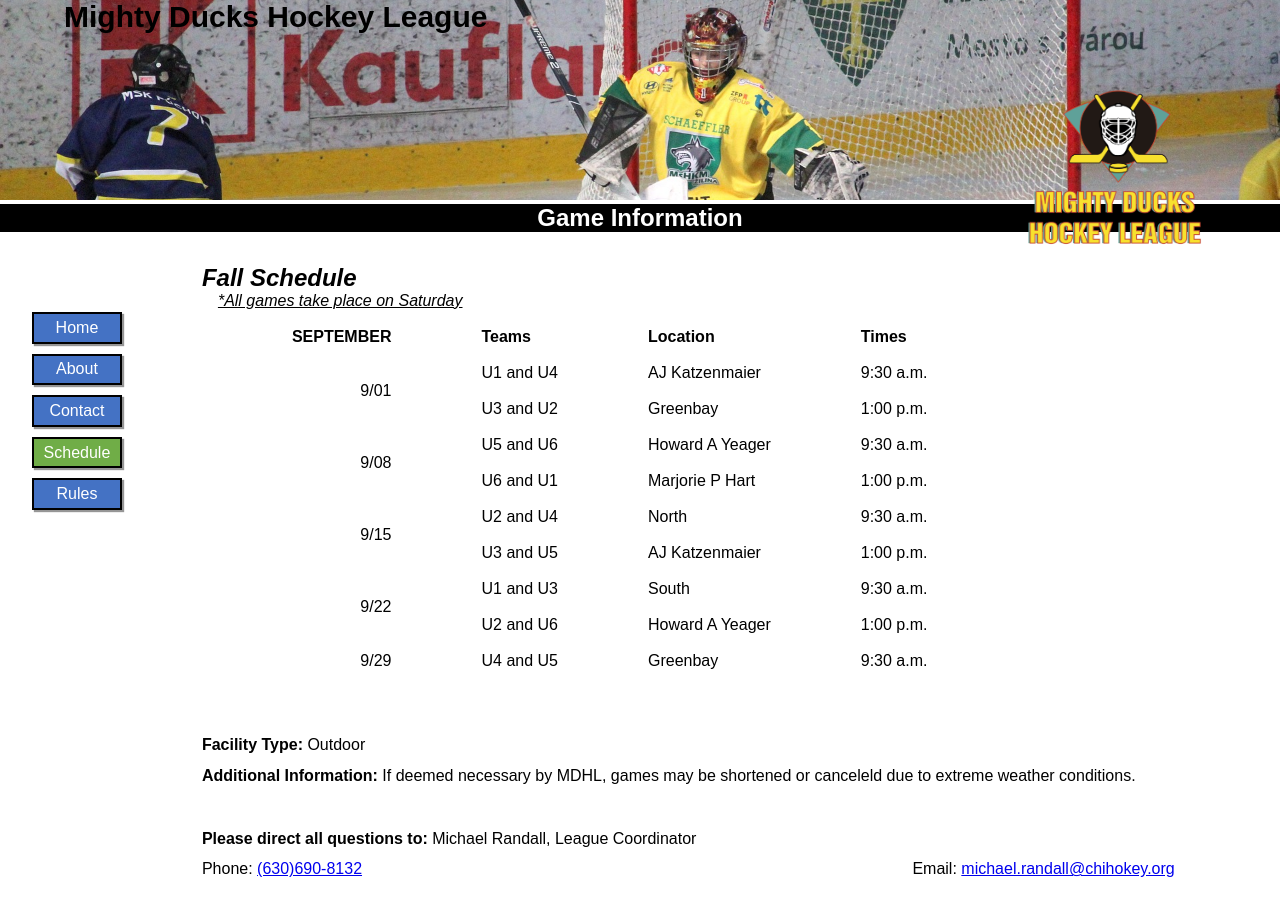
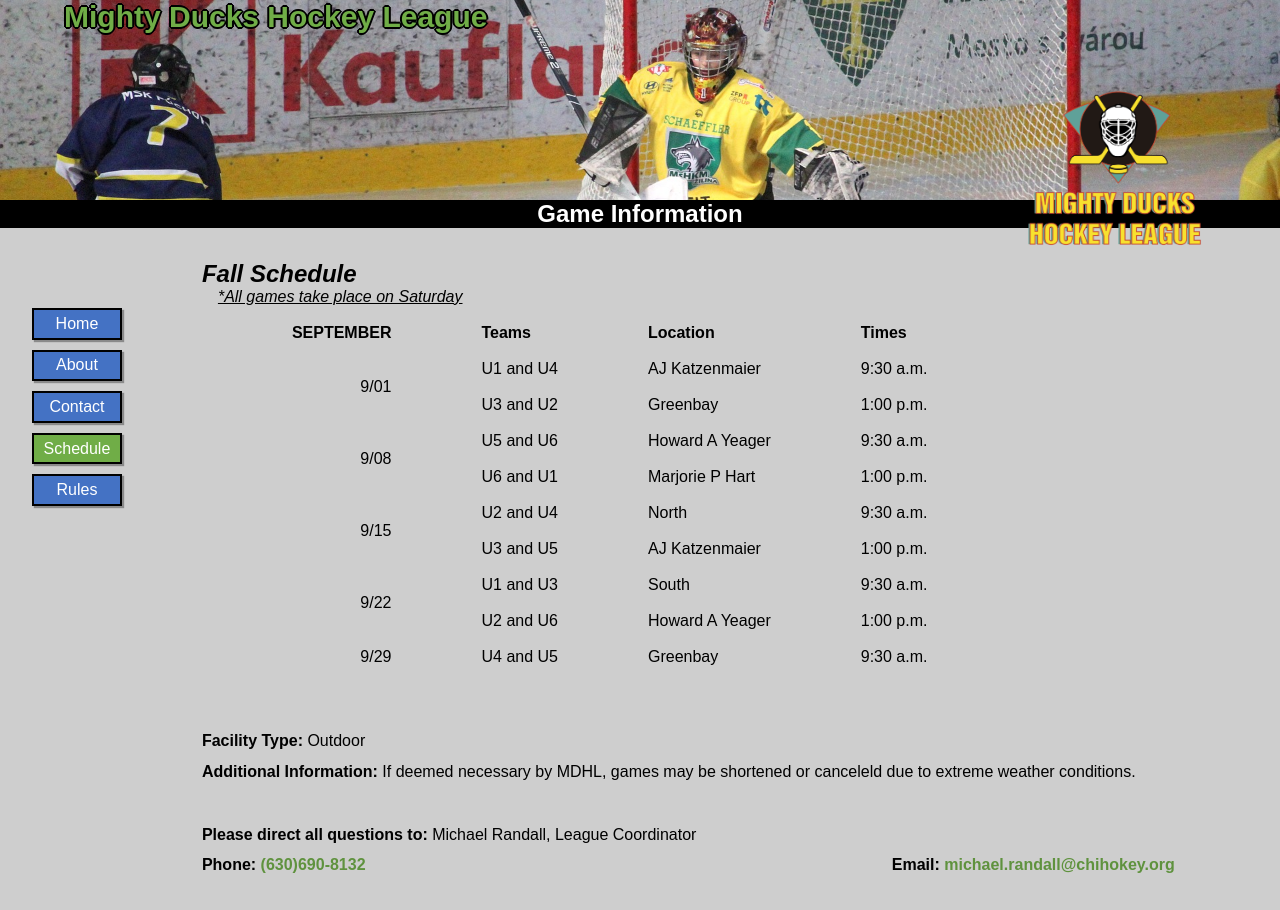
Before and after one commit to Elithne/MDHL_tartaglia, a plain HTML site: page game_info.html in a window 1280 px wide. Drawn offline with Linux system fonts and the light colour scheme.

Commit message:
changed last few styles

```diff
--- a/assets/css/styles1.css
+++ b/assets/css/styles1.css
@@ -3,6 +3,10 @@
   padding: 0;
   box-sizing: border-box;
   font-family: "Arial", sans-serif;
+}
+
+body{
+  background-color: rgb(206, 206, 206);
 }
 
 header {
@@ -16,8 +20,14 @@ header {
   object-position: 0% 25%;
 }
 
+figure{
+  display: flex;
+}
+
 .title {
-  color: black;
+  color: #70ad47;
+  text-shadow: 2px 0 #000, -2px 0 #000, 0 2px #000, 0 -2px #000,
+             1px 1px #000, -1px -1px #000, 1px -1px #000, -1px 1px #000;
   position: absolute;
   top: 0%;
   left: 5%;
@@ -34,7 +44,7 @@ header {
   width: 200px;
   height: 200px;
   position: absolute;
-  bottom: -15%;
+  top: 30%;
   right: 5%;
 }
 
@@ -133,3 +143,9 @@ td, th{
   text-indent: 0;
   margin-top: .8em;
 }
+
+p a{
+  font-weight: bold;
+  color: #5f923e;
+  text-decoration: none;
+}
--- a/assets/css/styles2.css
+++ b/assets/css/styles2.css
@@ -66,20 +66,68 @@ main {
   background-color: #70ad47;
 }
 
+.main-info{
+  left: 5%;
+  width: 90%;
+}
+
+article{
+  margin-top: 1.5em;
+}
+
+article > ol > li{
+  margin-top: 1em;
+}
+
 .letters {
   list-style-type: lower-alpha;
+  margin-left: 1em;
 }
 
 .no-mark{
   list-style-type: none;
+  margin-top: 0;
 }
 
 #item-special {
   list-style-type: circle;
+  margin-left: 1em;
 }
 
 table, tr, th, td{
-  border: 1px solid black;
-  border-collapse: collapse;
-  padding: .8em;
+  padding: .5em;
+  text-align: left;
 }
+
+td, th{
+  padding-left: 5em;
+}
+
+.right-side{
+  text-align: right;
+}
+
+.general-info{
+  display: flex;
+  justify-content: space-between;
+}
+
+.schedule-title{
+  font-style: italic;
+}
+.important{
+  text-decoration: underline;
+  font-style: italic;
+}
+
+.game-info{
+  margin-top: 3em;
+}
+
+.questions{
+  padding-top: 2em;
+}
+.game-info p {
+  text-indent: 0;
+  margin-top: .8em;
+}
--- a/game_info.html
+++ b/game_info.html
@@ -100,11 +100,10 @@
                 may be shortened or canceleld due to extreme weather conditions.</p>
               <p class="questions"><b>Please direct all questions to: </b>Michael Randall, League Coordinator</p>
               <div class="general-info">
-                <p>Phone: <a href="tel:(630)690-8132">(630)690-8132</a></p>
-                <p>Email: <a href="mailto:michael.randall@chihokey.org">michael.randall@chihokey.org</a></p>
+                <p><b>Phone:</b> <a href="tel:(630)690-8132">(630)690-8132</a></p>
+                <p><b>Email:</b> <a href="mailto:michael.randall@chihokey.org">michael.randall@chihokey.org</a></p>
               </div>
             </div>
-
           </section>
         </main>
   </body>
```
Also changed, not shown: rules.html (+1 -1 lines), assets/img/favicon.png.
